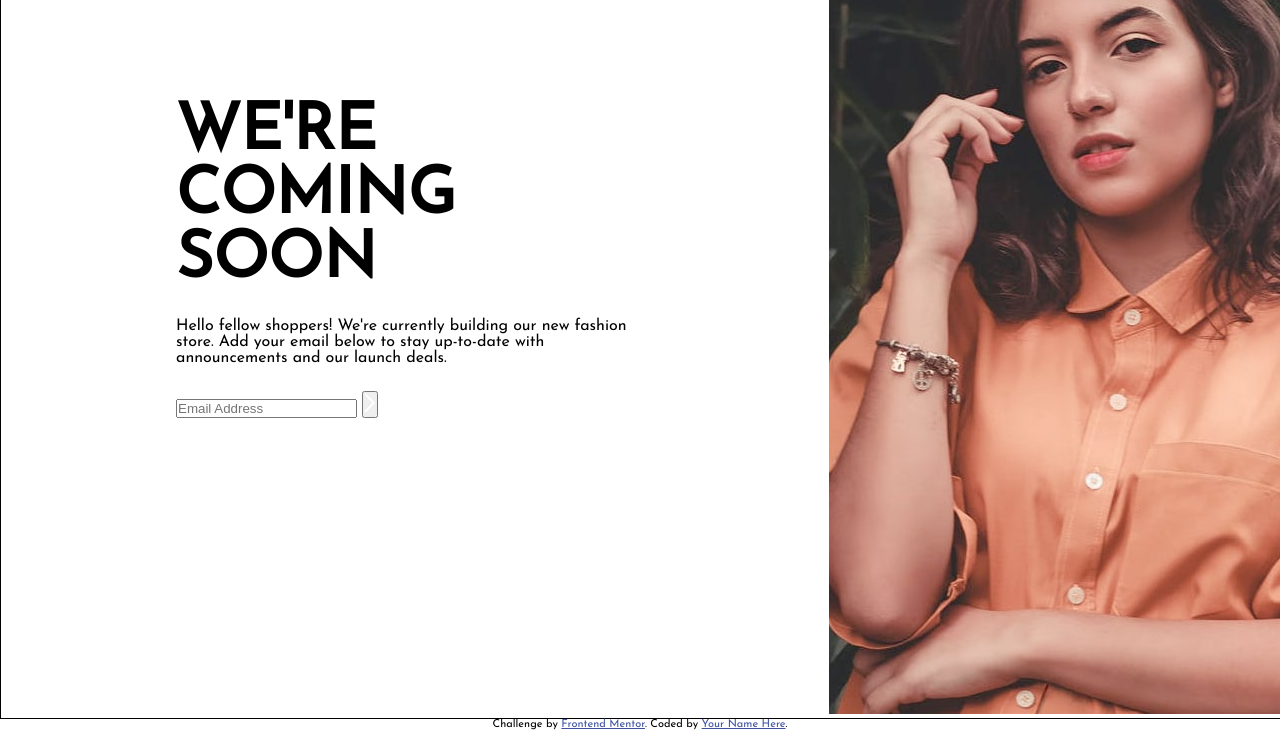
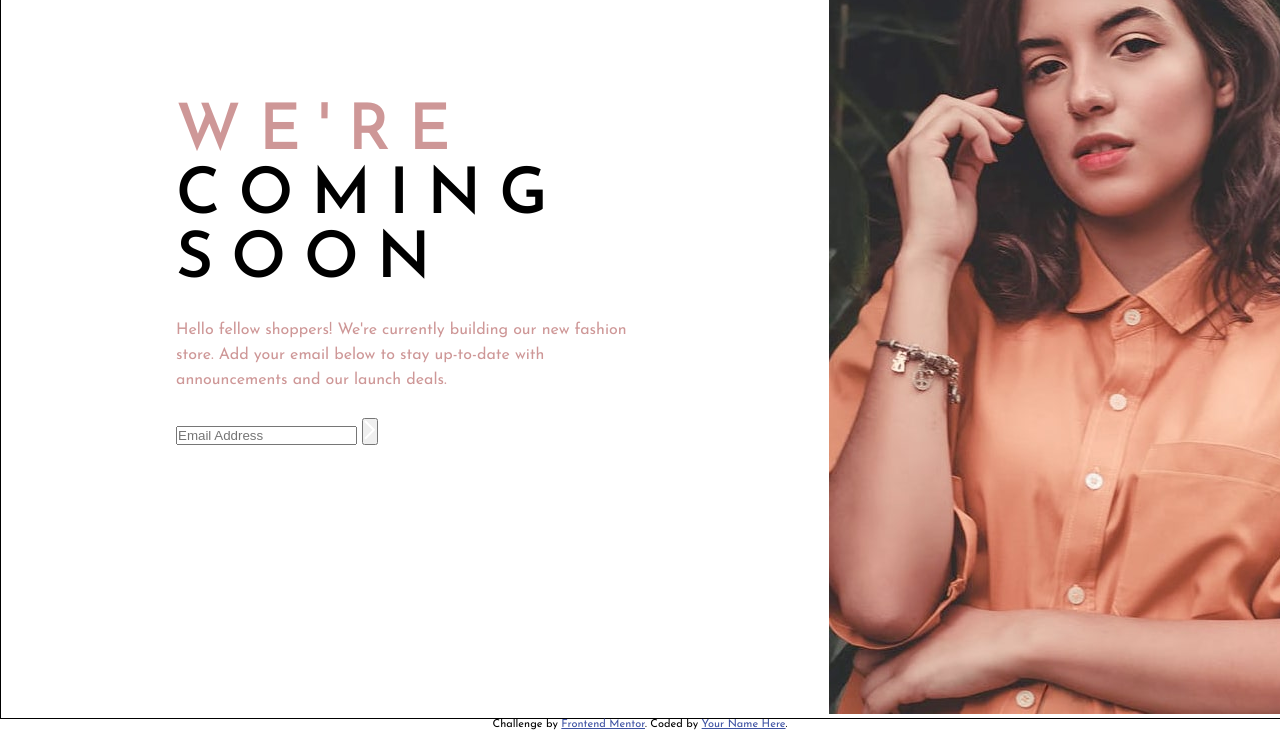
Before and after one commit to dejaramatilde/02_Challenge-flexbox, a plain HTML site: page index.html in a window 1280 px wide. Shown: the part 87-817 px from the top of the page. Drawn offline with Linux system fonts and the light colour scheme.

Commit message:
cambios de espaciado

```diff
--- a/index.html
+++ b/index.html
@@ -8,7 +8,7 @@
 
   <title>Frontend Mentor | Base Apparel coming soon page</title>
   <link rel="stylesheet" href="style.css">
-  <link href="https://fonts.googleapis.com/css?family=Josefin+Sans&display=swap" rel="stylesheet">
+  <link href="https://fonts.googleapis.com/css?family=Josefin+Sans:200,300,400,600&display=swap" rel="stylesheet">
 
   <!-- Feel free to remove these styles or customise in your own stylesheet 👍 -->
   <style>
@@ -20,7 +20,7 @@
   <div class="container">
     <div class="left">
       <img class="left-img" src="images/logo.svg" alt="logo">
-      <h1 class="left-title"><spam>We're</spam> coming soon</h1>
+      <h1 class="left-title">We're <span class="left-sub">coming soon</span> </h1>
       <p class="left-text">Hello fellow shoppers! We're currently building our new fashion store.
         Add your email below to stay up-to-date with announcements and our launch deals.
       </p>
--- a/style.css
+++ b/style.css
@@ -22,10 +22,20 @@ body{
     margin-top: 100px;
     font-size: 64px;
     text-transform: uppercase;
+    color: hsl(0, 36%, 70%);
+    font-weight: 200px;
+    letter-spacing: 18px;
 }
 .left-text{
     margin-top: 25px;
+    color: hsl(0, 36%, 70%);
+    font-size: 16px;
+    line-height: 25px;
 }
 .left-form{
     margin-top: 25px;
 }
+.left-sub{
+    color: black;
+    font-weight: 600px;
+}
```
